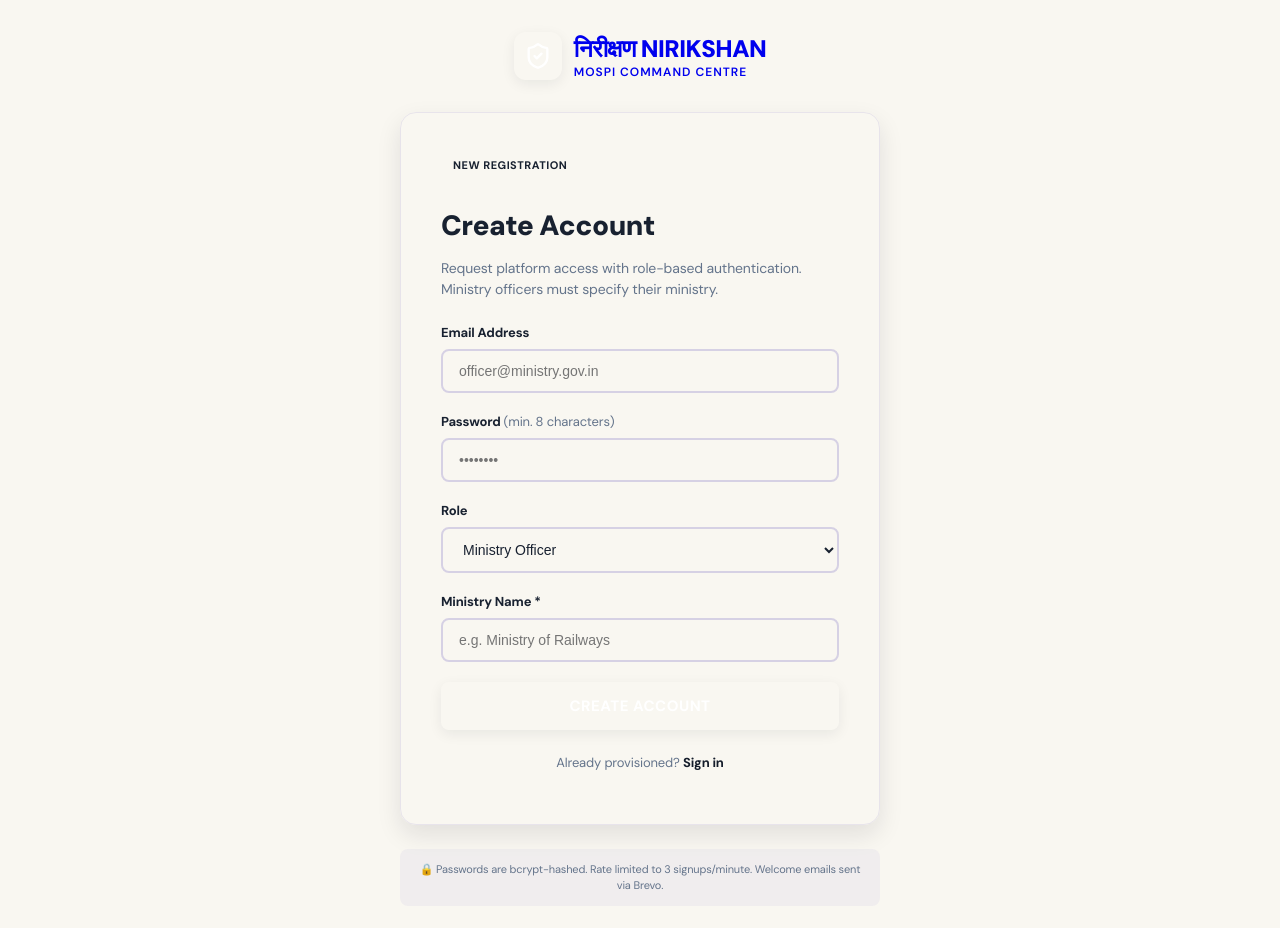
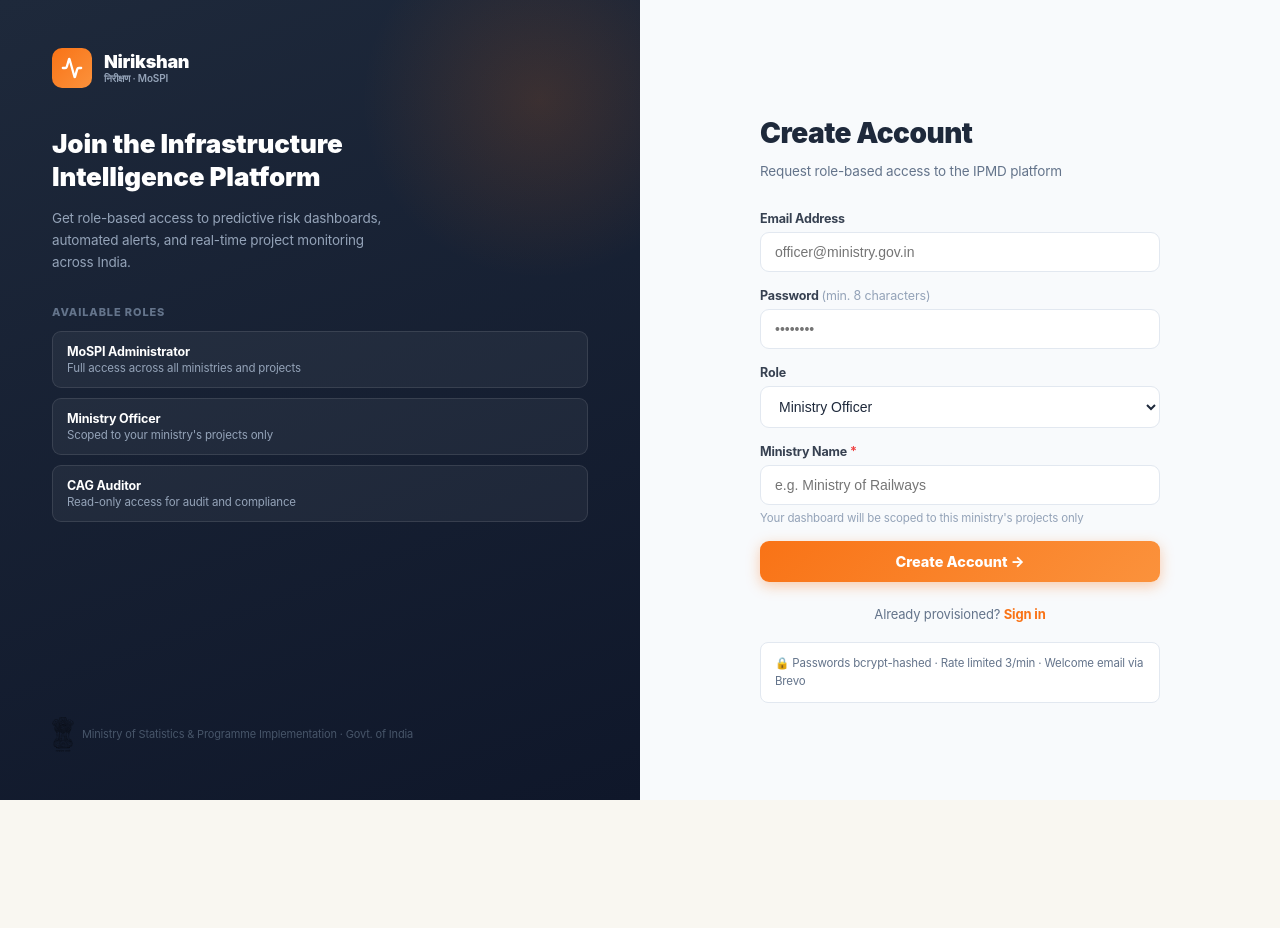
Before and after one commit to Harsh-Upadhyay005/Nirikshan, a React (Vite) app in the folder frontend/: page /signup in a window 1280 px wide. Shown: the top 928 px of the page. After the commit the page ends 800 px from the top, so only its background shows below. Built offline with nearby package versions, Linux system fonts and the light colour scheme; no server answers.

Commit message:
feat(frontend): Revamp SignupPage layout and enhance user experience with improved styling and role descriptions

```diff
--- a/frontend/src/pages/RiskWarningPage.tsx
+++ b/frontend/src/pages/RiskWarningPage.tsx
@@ -97,7 +97,9 @@ export function RiskWarningPage() {
       <div style={{ display: 'flex', justifyContent: 'space-between', alignItems: 'flex-start', marginBottom: '14px' }}>
         <div>
           <h1 style={{ fontSize: '20px', fontWeight: 900, color: WARM.text, marginBottom: '2px' }}>Risk &amp; Early Warning</h1>
-          <p style={{ fontSize: '12px', color: WARM.muted }}>ML-predicted risk alerts across all monitored projects</p>
+          <p style={{ fontSize: '12px', color: WARM.muted }}>
+            ML-predicted risk alerts · LightGBM model trained on MoSPI IPMD Flash Reports · Risk scores from 0–100
+          </p>
         </div>
         <button onClick={load} style={{ display: 'flex', alignItems: 'center', gap: '6px', padding: '7px 14px', background: 'linear-gradient(135deg,#f97316,#fb923c)', color: 'white', border: 'none', borderRadius: '7px', fontSize: '12.5px', fontWeight: 700, cursor: 'pointer' }}>
           <RefreshCw size={13} /> Refresh
@@ -144,7 +146,7 @@ export function RiskWarningPage() {
           <div style={{ background: 'white', border: `1px solid ${WARM.border}`, borderRadius: '10px', overflow: 'hidden' }}>
             {/* Table header */}
             <div style={{ display: 'grid', gridTemplateColumns: '2.5fr 1.4fr 100px 90px 90px 90px', padding: '9px 14px', background: '#f8fafc', fontSize: '10.5px', fontWeight: 700, color: WARM.muted, textTransform: 'uppercase', letterSpacing: '.4px', borderBottom: `1px solid ${WARM.border}` }}>
-              <span>Project</span><span>Ministry</span><span>Segment</span><span>Risk Score</span><span>Delay Prob.</span><span>Predicted</span>
+              <span>Project</span><span>Ministry</span><span>Risk Tier</span><span>Risk Score (0-100)</span><span>Delay Prob.</span><span>Predicted At</span>
             </div>
 
             {loading ? (
--- a/frontend/src/pages/SignupPage.tsx
+++ b/frontend/src/pages/SignupPage.tsx
@@ -1,242 +1,134 @@
 import { useState, type FormEvent } from 'react'
 import { Link, useNavigate } from 'react-router-dom'
-import { ShieldCheck } from 'lucide-react'
+import { Activity } from 'lucide-react'
 import { signup, storeSession } from '../api'
 import type { UserRole } from '../types'
 
 export function SignupPage() {
   const navigate = useNavigate()
-  const [email, setEmail] = useState('')
+  const [email,    setEmail]    = useState('')
   const [password, setPassword] = useState('')
-  const [role, setRole] = useState<UserRole>('ministry_officer')
+  const [role,     setRole]     = useState<UserRole>('ministry_officer')
   const [ministry, setMinistry] = useState('')
-  const [error, setError] = useState<string | null>(null)
-  const [success, setSuccess] = useState<string | null>(null)
-  const [pending, setPending] = useState(false)
+  const [error,    setError]    = useState<string | null>(null)
+  const [success,  setSuccess]  = useState<string | null>(null)
+  const [pending,  setPending]  = useState(false)
 
-  async function onSubmit(event: FormEvent) {
-    event.preventDefault()
-    setError(null)
-    setSuccess(null)
-    setPending(true)
+  async function onSubmit(e: FormEvent) {
+    e.preventDefault()
+    setError(null); setSuccess(null); setPending(true)
     try {
-      const auth = await signup({
-        email,
-        password,
-        role,
-        ministry_name: role === 'ministry_officer' ? ministry : undefined,
-      })
+      const auth = await signup({ email, password, role, ministry_name: role === 'ministry_officer' ? ministry : undefined })
       storeSession(auth)
-      setSuccess(`Welcome ${auth.user.email}. Redirecting to dashboard...`)
-      setTimeout(() => navigate('/dashboard'), 1000)
+      setSuccess(`Welcome ${auth.user.email}. Redirecting…`)
+      setTimeout(() => navigate('/dashboard'), 900)
     } catch (err) {
       setError(err instanceof Error ? err.message : 'Signup failed')
-    } finally {
-      setPending(false)
-    }
+    } finally { setPending(false) }
+  }
+
+  const ROLE_INFO: Record<UserRole, { label: string; desc: string }> = {
+    admin:             { label: 'MoSPI Administrator',       desc: 'Full access across all ministries and projects' },
+    ministry_officer:  { label: 'Ministry Officer',          desc: 'Scoped to your ministry\'s projects only' },
+    auditor:           { label: 'CAG Auditor',               desc: 'Read-only access for audit and compliance' },
   }
 
   return (
     <div style={{
       minHeight: '100vh',
-      background: 'var(--bg-primary)',
-      display: 'flex',
-      alignItems: 'center',
-      justifyContent: 'center',
-      padding: '2rem',
-      position: 'relative',
-      overflow: 'hidden'
+      display: 'grid',
+      gridTemplateColumns: '1fr 1fr',
+      fontFamily: 'Inter, system-ui, sans-serif',
     }}>
-      {/* Decorative background gradient */}
+      {/* ── Left panel ── */}
       <div style={{
-        position: 'absolute',
-        top: '-50%',
-        left: '-20%',
-        width: '60%',
-        height: '100%',
-        background: 'var(--gradient-hero)',
-        opacity: 0.1,
-        borderRadius: '50%',
-        filter: 'blur(100px)',
-        pointerEvents: 'none'
-      }} />
+        background: 'linear-gradient(160deg, #1e293b 0%, #0f172a 100%)',
+        padding: '48px 52px',
+        display: 'flex',
+        flexDirection: 'column',
+        justifyContent: 'space-between',
+        position: 'relative',
+        overflow: 'hidden',
+      }}>
+        <div style={{ position: 'absolute', top: '-80px', right: '-80px', width: '360px', height: '360px', background: 'radial-gradient(circle, rgba(249,115,22,.15) 0%, transparent 70%)', pointerEvents: 'none' }} />
 
+        <div>
+          <Link to="/" style={{ display: 'flex', alignItems: 'center', gap: '12px', textDecoration: 'none', marginBottom: '40px' }}>
+            <div style={{ width: '40px', height: '40px', background: 'linear-gradient(135deg,#f97316,#fb923c)', borderRadius: '10px', display: 'flex', alignItems: 'center', justifyContent: 'center' }}>
+              <Activity size={22} color="white" strokeWidth={2.5} />
+            </div>
+            <div>
+              <div style={{ fontSize: '18px', fontWeight: 900, color: 'white', letterSpacing: '-0.3px' }}>Nirikshan</div>
+              <div style={{ fontSize: '10px', color: '#94a3b8', fontWeight: 600 }}>निरीक्षण · MoSPI</div>
+            </div>
+          </Link>
+
+          <h2 style={{ fontSize: '26px', fontWeight: 900, color: 'white', lineHeight: 1.25, marginBottom: '12px' }}>
+            Join the Infrastructure<br />Intelligence Platform
+          </h2>
+          <p style={{ fontSize: '13.5px', color: '#94a3b8', lineHeight: 1.65, marginBottom: '32px', maxWidth: '340px' }}>
+            Get role-based access to predictive risk dashboards, automated alerts, and real-time project monitoring across India.
+          </p>
+
+          {/* Role explanations */}
+          <div style={{ display: 'flex', flexDirection: 'column', gap: '10px' }}>
+            <div style={{ fontSize: '11px', fontWeight: 800, textTransform: 'uppercase', letterSpacing: '.08em', color: '#64748b', marginBottom: '2px' }}>
+              Available Roles
+            </div>
+            {Object.entries(ROLE_INFO).map(([k, v]) => (
+              <div key={k} style={{ padding: '12px 14px', background: 'rgba(255,255,255,.05)', border: '1px solid rgba(255,255,255,.1)', borderRadius: '9px' }}>
+                <div style={{ fontSize: '12.5px', fontWeight: 700, color: 'white', marginBottom: '2px' }}>{v.label}</div>
+                <div style={{ fontSize: '11.5px', color: '#94a3b8' }}>{v.desc}</div>
+              </div>
+            ))}
+          </div>
+        </div>
+
+        <div style={{ fontSize: '11px', color: '#475569', display: 'flex', alignItems: 'center', gap: '8px', marginTop: '24px' }}>
+          <img src="/emblem-of-india.svg" alt="GoI" style={{ width: '22px', opacity: .5 }} onError={e => { e.currentTarget.style.display = 'none' }} />
+          Ministry of Statistics &amp; Programme Implementation · Govt. of India
+        </div>
+      </div>
+
+      {/* ── Right panel: form ── */}
       <div style={{
-        width: '100%',
-        maxWidth: '480px',
-        position: 'relative',
-        zIndex: 1
+        background: '#f8fafc',
+        display: 'flex',
+        alignItems: 'center',
+        justifyContent: 'center',
+        padding: '48px 52px',
       }}>
-        {/* Logo */}
-        <Link to="/" style={{
-          display: 'flex',
-          alignItems: 'center',
-          gap: '12px',
-          marginBottom: '2rem',
-          textDecoration: 'none',
-          justifyContent: 'center'
-        }}>
-          <div style={{
-            width: '48px',
-            height: '48px',
-            background: 'var(--gradient-button)',
-            borderRadius: '12px',
-            display: 'flex',
-            alignItems: 'center',
-            justifyContent: 'center',
-            boxShadow: 'var(--shadow-md)'
-          }}>
-            <ShieldCheck size={28} color="white" />
-          </div>
-          <div>
-            <div style={{
-              fontSize: '24px',
-              fontWeight: 900,
-              color: 'var(--text-primary)',
-              letterSpacing: '-0.5px'
-            }}>
-              निरीक्षण NIRIKSHAN
-            </div>
-            <div style={{
-              fontSize: '12px',
-              fontWeight: 600,
-              color: 'var(--text-secondary)',
-              textTransform: 'uppercase',
-              letterSpacing: '1px'
-            }}>
-              MoSPI Command Centre
-            </div>
-          </div>
-        </Link>
-
-        {/* Signup Card */}
-        <div style={{
-          background: 'var(--bg-card)',
-          borderRadius: '16px',
-          padding: '2.5rem',
-          boxShadow: 'var(--shadow-lg)',
-          border: '1px solid rgba(77, 58, 173, 0.1)'
-        }}>
-          <div style={{ marginBottom: '1.5rem' }}>
-            <div style={{
-              display: 'inline-block',
-              padding: '4px 12px',
-              background: 'var(--bg-secondary)',
-              borderRadius: '6px',
-              fontSize: '11px',
-              fontWeight: 700,
-              color: 'var(--text-secondary)',
-              textTransform: 'uppercase',
-              letterSpacing: '0.5px',
-              marginBottom: '12px'
-            }}>
-              New Registration
-            </div>
-            <h1 style={{
-              fontSize: '28px',
-              fontWeight: 900,
-              color: 'var(--text-primary)',
-              marginBottom: '8px',
-              letterSpacing: '-0.5px'
-            }}>
-              Create Account
-            </h1>
-            <p style={{
-              fontSize: '14px',
-              color: 'var(--text-muted)',
-              lineHeight: 1.5
-            }}>
-              Request platform access with role-based authentication. Ministry officers must specify their ministry.
-            </p>
+        <div style={{ width: '100%', maxWidth: '400px' }}>
+          <div style={{ marginBottom: '32px' }}>
+            <h1 style={{ fontSize: '28px', fontWeight: 900, color: '#1e293b', marginBottom: '6px', letterSpacing: '-0.5px' }}>Create Account</h1>
+            <p style={{ fontSize: '13.5px', color: '#64748b' }}>Request role-based access to the IPMD platform</p>
           </div>
 
-          <form onSubmit={onSubmit} style={{ display: 'flex', flexDirection: 'column', gap: '1.25rem' }}>
-            <label style={{ display: 'flex', flexDirection: 'column', gap: '8px' }}>
-              <span style={{
-                fontSize: '13px',
-                fontWeight: 700,
-                color: 'var(--text-primary)'
-              }}>
-                Email Address
-              </span>
-              <input
-                type="email"
-                autoComplete="email"
-                required
-                value={email}
-                onChange={(e) => setEmail(e.target.value)}
+          <form onSubmit={onSubmit} style={{ display: 'flex', flexDirection: 'column', gap: '16px' }}>
+            <label style={{ display: 'flex', flexDirection: 'column', gap: '6px' }}>
+              <span style={{ fontSize: '12.5px', fontWeight: 700, color: '#374151' }}>Email Address</span>
+              <input type="email" autoComplete="email" required value={email} onChange={e => setEmail(e.target.value)}
                 placeholder="officer@ministry.gov.in"
-                style={{
-                  padding: '12px 16px',
-                  fontSize: '14px',
-                  border: '2px solid rgba(77, 58, 173, 0.2)',
-                  borderRadius: '8px',
-                  background: 'var(--bg-secondary)',
-                  color: 'var(--text-primary)',
-                  transition: 'all 0.2s',
-                  outline: 'none'
-                }}
-                onFocus={(e) => e.target.style.borderColor = 'var(--primary)'}
-                onBlur={(e) => e.target.style.borderColor = 'rgba(77, 58, 173, 0.2)'}
-              />
+                style={{ padding: '11px 14px', fontSize: '14px', border: '1.5px solid #e2e8f0', borderRadius: '9px', background: 'white', color: '#1e293b', outline: 'none', transition: 'border .15s' }}
+                onFocus={e => e.target.style.borderColor = '#f97316'}
+                onBlur={e => e.target.style.borderColor = '#e2e8f0'} />
             </label>
 
-            <label style={{ display: 'flex', flexDirection: 'column', gap: '8px' }}>
-              <span style={{
-                fontSize: '13px',
-                fontWeight: 700,
-                color: 'var(--text-primary)'
-              }}>
-                Password <span style={{ color: 'var(--text-muted)', fontWeight: 400 }}>(min. 8 characters)</span>
-              </span>
-              <input
-                type="password"
-                autoComplete="new-password"
-                minLength={8}
-                required
-                value={password}
-                onChange={(e) => setPassword(e.target.value)}
+            <label style={{ display: 'flex', flexDirection: 'column', gap: '6px' }}>
+              <span style={{ fontSize: '12.5px', fontWeight: 700, color: '#374151' }}>Password <span style={{ color: '#94a3b8', fontWeight: 400 }}>(min. 8 characters)</span></span>
+              <input type="password" autoComplete="new-password" minLength={8} required value={password} onChange={e => setPassword(e.target.value)}
                 placeholder="••••••••"
-                style={{
-                  padding: '12px 16px',
-                  fontSize: '14px',
-                  border: '2px solid rgba(77, 58, 173, 0.2)',
-                  borderRadius: '8px',
-                  background: 'var(--bg-secondary)',
-                  color: 'var(--text-primary)',
-                  transition: 'all 0.2s',
-                  outline: 'none'
-                }}
-                onFocus={(e) => e.target.style.borderColor = 'var(--primary)'}
-                onBlur={(e) => e.target.style.borderColor = 'rgba(77, 58, 173, 0.2)'}
-              />
+                style={{ padding: '11px 14px', fontSize: '14px', border: '1.5px solid #e2e8f0', borderRadius: '9px', background: 'white', color: '#1e293b', outline: 'none', transition: 'border .15s' }}
+                onFocus={e => e.target.style.borderColor = '#f97316'}
+                onBlur={e => e.target.style.borderColor = '#e2e8f0'} />
             </label>
 
-            <label style={{ display: 'flex', flexDirection: 'column', gap: '8px' }}>
-              <span style={{
-                fontSize: '13px',
-                fontWeight: 700,
-                color: 'var(--text-primary)'
-              }}>
-                Role
-              </span>
-              <select
-                value={role}
-                onChange={(e) => setRole(e.target.value as UserRole)}
-                style={{
-                  padding: '12px 16px',
-                  fontSize: '14px',
-                  border: '2px solid rgba(77, 58, 173, 0.2)',
-                  borderRadius: '8px',
-                  background: 'var(--bg-secondary)',
-                  color: 'var(--text-primary)',
-                  transition: 'all 0.2s',
-                  outline: 'none',
-                  cursor: 'pointer'
-                }}
-                onFocus={(e) => e.target.style.borderColor = 'var(--primary)'}
-                onBlur={(e) => e.target.style.borderColor = 'rgba(77, 58, 173, 0.2)'}
-              >
+            <label style={{ display: 'flex', flexDirection: 'column', gap: '6px' }}>
+              <span style={{ fontSize: '12.5px', fontWeight: 700, color: '#374151' }}>Role</span>
+              <select value={role} onChange={e => setRole(e.target.value as UserRole)}
+                style={{ padding: '11px 14px', fontSize: '14px', border: '1.5px solid #e2e8f0', borderRadius: '9px', background: 'white', color: '#1e293b', outline: 'none', cursor: 'pointer', transition: 'border .15s' }}
+                onFocus={e => e.target.style.borderColor = '#f97316'}
+                onBlur={e => e.target.style.borderColor = '#e2e8f0'}>
                 <option value="ministry_officer">Ministry Officer</option>
                 <option value="auditor">CAG Auditor</option>
                 <option value="admin">MoSPI Administrator</option>
@@ -244,120 +136,46 @@ export function SignupPage() {
             </label>
 
             {role === 'ministry_officer' && (
-              <label style={{ display: 'flex', flexDirection: 'column', gap: '8px' }}>
-                <span style={{
-                  fontSize: '13px',
-                  fontWeight: 700,
-                  color: 'var(--text-primary)'
-                }}>
-                  Ministry Name <span style={{ color: 'var(--danger)' }}>*</span>
-                </span>
-                <input
-                  required
-                  placeholder="e.g. Ministry of Railways"
-                  value={ministry}
-                  onChange={(e) => setMinistry(e.target.value)}
-                  style={{
-                    padding: '12px 16px',
-                    fontSize: '14px',
-                    border: '2px solid rgba(77, 58, 173, 0.2)',
-                    borderRadius: '8px',
-                    background: 'var(--bg-secondary)',
-                    color: 'var(--text-primary)',
-                    transition: 'all 0.2s',
-                    outline: 'none'
-                  }}
-                  onFocus={(e) => e.target.style.borderColor = 'var(--primary)'}
-                  onBlur={(e) => e.target.style.borderColor = 'rgba(77, 58, 173, 0.2)'}
-                />
+              <label style={{ display: 'flex', flexDirection: 'column', gap: '6px' }}>
+                <span style={{ fontSize: '12.5px', fontWeight: 700, color: '#374151' }}>Ministry Name <span style={{ color: '#ef4444' }}>*</span></span>
+                <input required placeholder="e.g. Ministry of Railways" value={ministry} onChange={e => setMinistry(e.target.value)}
+                  style={{ padding: '11px 14px', fontSize: '14px', border: '1.5px solid #e2e8f0', borderRadius: '9px', background: 'white', color: '#1e293b', outline: 'none', transition: 'border .15s' }}
+                  onFocus={e => e.target.style.borderColor = '#f97316'}
+                  onBlur={e => e.target.style.borderColor = '#e2e8f0'} />
+                <span style={{ fontSize: '11.5px', color: '#94a3b8' }}>Your dashboard will be scoped to this ministry's projects only</span>
               </label>
             )}
 
             {error && (
-              <div style={{
-                padding: '12px 16px',
-                background: 'rgba(244, 67, 54, 0.1)',
-                border: '1px solid rgba(244, 67, 54, 0.3)',
-                borderRadius: '8px',
-                color: 'var(--danger)',
-                fontSize: '13px',
-                fontWeight: 600
-              }}>
+              <div style={{ padding: '10px 14px', background: '#fef2f2', border: '1px solid #fecaca', borderRadius: '8px', color: '#dc2626', fontSize: '13px', fontWeight: 600 }}>
                 {error}
               </div>
             )}
-
             {success && (
-              <div style={{
-                padding: '12px 16px',
-                background: 'rgba(0, 200, 83, 0.1)',
-                border: '1px solid rgba(0, 200, 83, 0.3)',
-                borderRadius: '8px',
-                color: 'var(--success)',
-                fontSize: '13px',
-                fontWeight: 600
-              }}>
+              <div style={{ padding: '10px 14px', background: '#f0fdf4', border: '1px solid #bbf7d0', borderRadius: '8px', color: '#15803d', fontSize: '13px', fontWeight: 600 }}>
                 {success}
               </div>
             )}
 
-            <button
-              type="submit"
-              disabled={pending}
-              style={{
-                padding: '14px',
-                fontSize: '15px',
-                fontWeight: 700,
-                color: 'white',
-                background: pending ? 'var(--text-muted)' : 'var(--gradient-button)',
-                border: 'none',
-                borderRadius: '8px',
-                cursor: pending ? 'not-allowed' : 'pointer',
-                transition: 'all 0.2s',
-                boxShadow: pending ? 'none' : 'var(--shadow-md)',
-                textTransform: 'uppercase',
-                letterSpacing: '0.5px'
-              }}
-              onMouseEnter={(e) => {
-                if (!pending) e.currentTarget.style.transform = 'translateY(-2px)'
-              }}
-              onMouseLeave={(e) => {
-                if (!pending) e.currentTarget.style.transform = 'translateY(0)'
-              }}
-            >
-              {pending ? 'Creating Account...' : 'Create Account'}
+            <button type="submit" disabled={pending} style={{
+              padding: '12px', fontSize: '14.5px', fontWeight: 800, color: 'white',
+              background: pending ? '#94a3b8' : 'linear-gradient(135deg,#f97316,#fb923c)',
+              border: 'none', borderRadius: '9px', cursor: pending ? 'not-allowed' : 'pointer',
+              boxShadow: pending ? 'none' : '0 4px 14px rgba(249,115,22,.35)',
+              transition: 'all .15s',
+            }}>
+              {pending ? 'Creating Account…' : 'Create Account →'}
             </button>
           </form>
 
-          <p style={{
-            marginTop: '1.5rem',
-            textAlign: 'center',
-            fontSize: '13px',
-            color: 'var(--text-muted)'
-          }}>
+          <p style={{ marginTop: '24px', textAlign: 'center', fontSize: '13px', color: '#64748b' }}>
             Already provisioned?{' '}
-            <Link to="/login" style={{
-              color: 'var(--primary)',
-              fontWeight: 700,
-              textDecoration: 'none'
-            }}>
-              Sign in
-            </Link>
+            <Link to="/login" style={{ color: '#f97316', fontWeight: 700, textDecoration: 'none' }}>Sign in</Link>
           </p>
-        </div>
 
-        {/* Security Notice */}
-        <div style={{
-          marginTop: '1.5rem',
-          padding: '12px',
-          background: 'rgba(77, 58, 173, 0.05)',
-          borderRadius: '8px',
-          fontSize: '11px',
-          color: 'var(--text-muted)',
-          textAlign: 'center',
-          lineHeight: 1.5
-        }}>
-          🔒 Passwords are bcrypt-hashed. Rate limited to 3 signups/minute. Welcome emails sent via Brevo.
+          <div style={{ marginTop: '20px', padding: '12px 14px', background: 'white', border: '1px solid #e2e8f0', borderRadius: '8px', fontSize: '11.5px', color: '#64748b', lineHeight: 1.5 }}>
+            🔒 Passwords bcrypt-hashed · Rate limited 3/min · Welcome email via Brevo
+          </div>
         </div>
       </div>
     </div>
```
